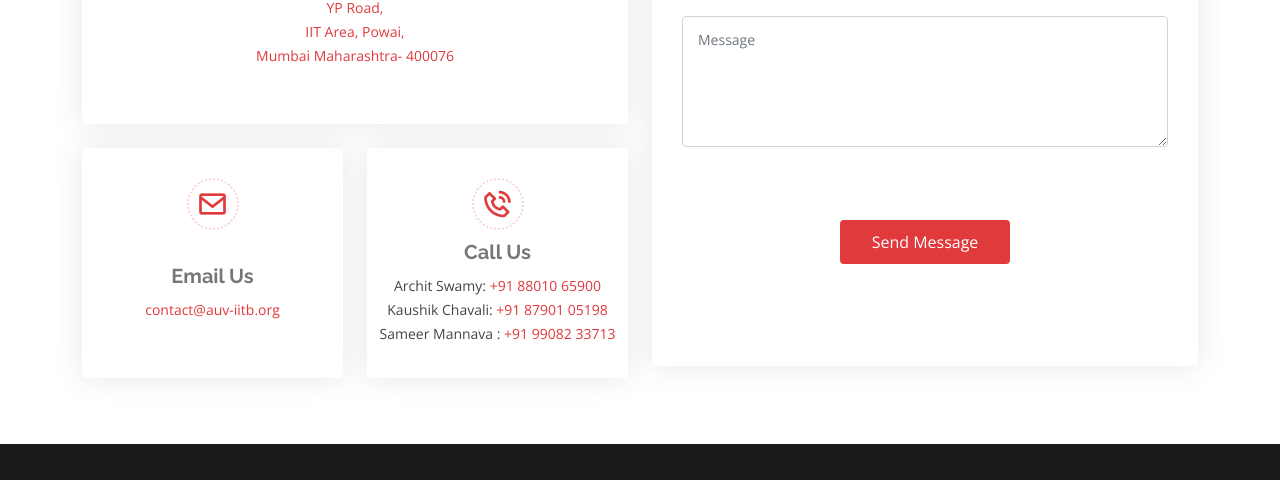
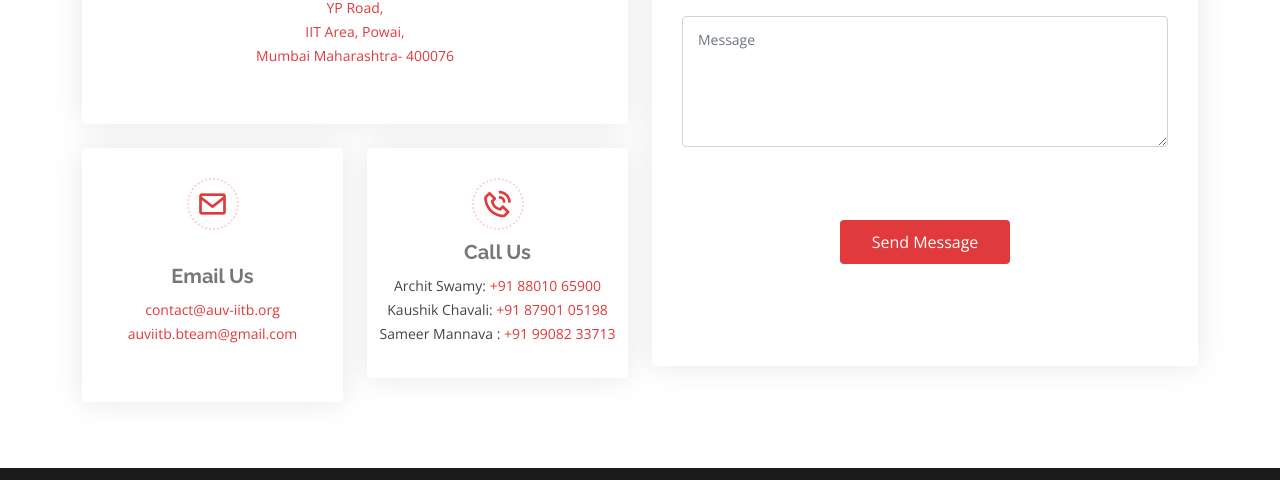
Before and after one commit to Xen0VeR/New_Auv_website, a website: page public/index.html in a window 1280 px wide. Shown: the part 4678-5158 px from the top of the page. Drawn offline with nearby package versions, Linux system fonts and the light colour scheme.

Commit message:
email added for verification

```diff
--- a/public/index.html
+++ b/public/index.html
@@ -528,7 +528,8 @@
                       <i class="bx bx-envelope"></i>
                       <br><br>
                       <h3>Email Us</h3>
-                      <p><a href="mailto: contact@auv-iitb.org">contact@auv-iitb.org</a><br><br>
+                      <p><a href="mailto: contact@auv-iitb.org">contact@auv-iitb.org</a>
+                      <p><a href="mailto: auviitb.bteam@gmail.com">auviitb.bteam@gmail.com</a><br><br>
                     </div>
                   </div>
                   <div class="col-md-6">
```
